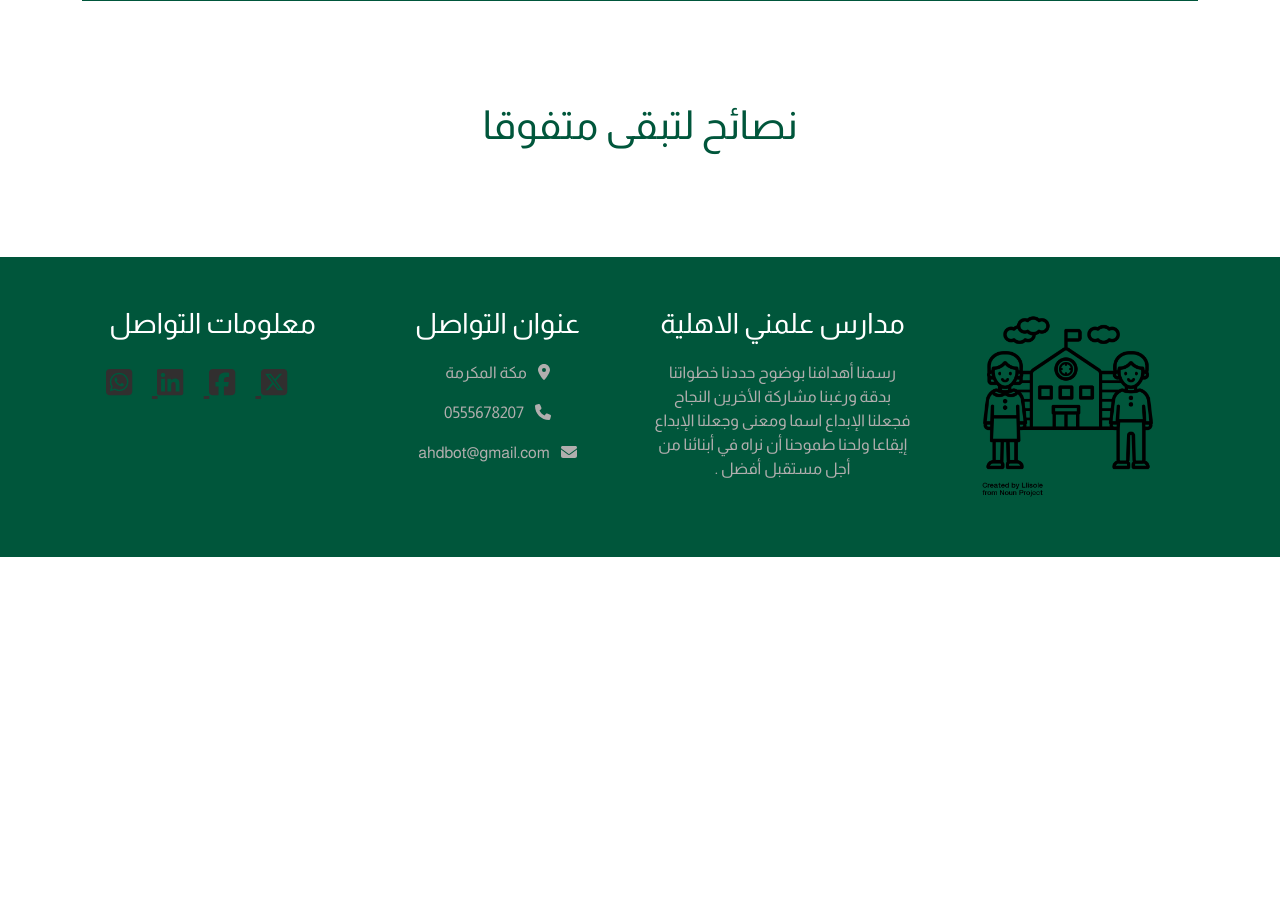
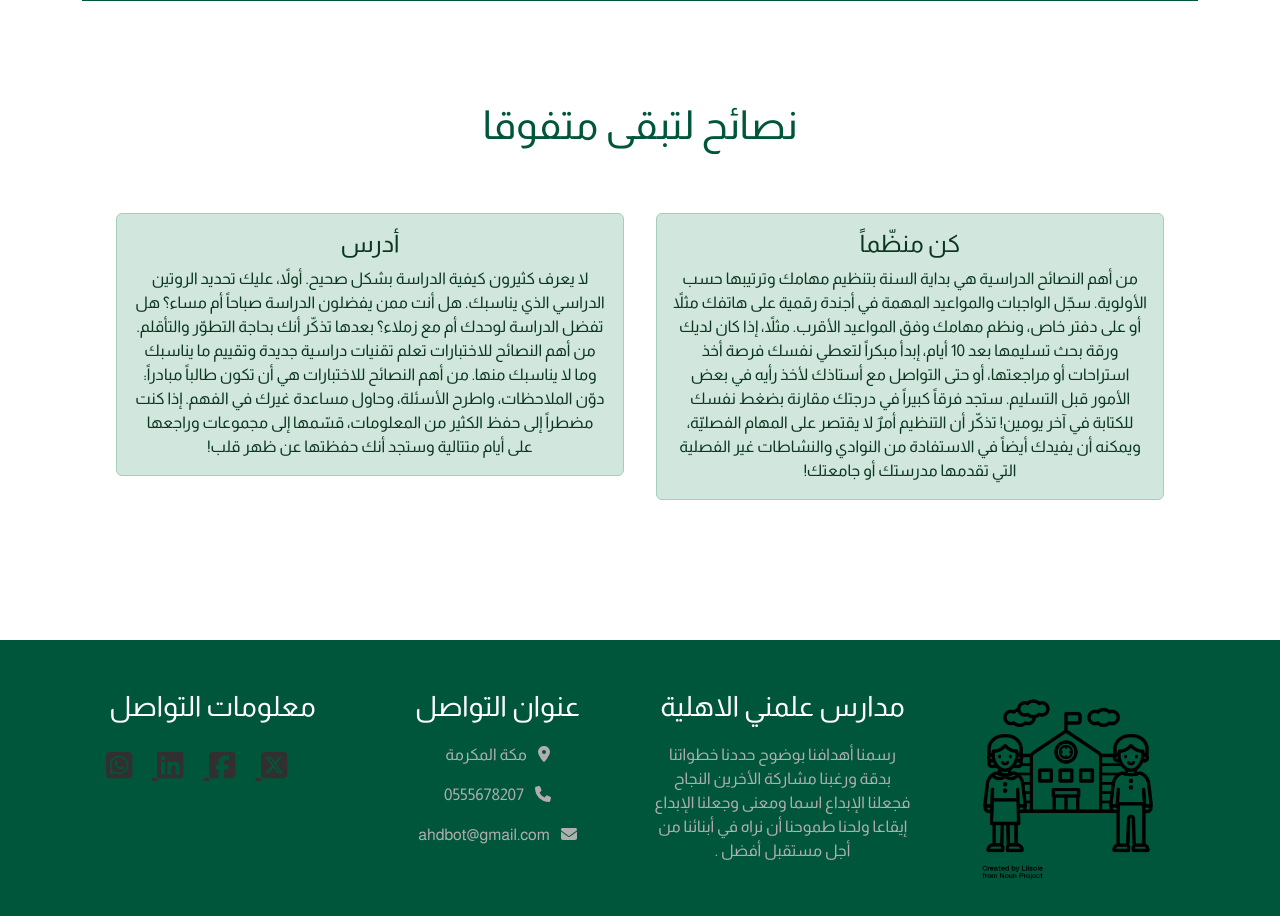
Before and after one commit to ahdbot/school, a website built with webpack: page src/student.html in a window 1280 px wide. Shown: the part 1762-2678 px from the top of the page. Before the commit the page ends 2319 px from the top, so only its background shows below. Built offline with nearby package versions, Linux system fonts and the light colour scheme.

Commit message:
tips ending

```diff
--- a/src/js/index.js
+++ b/src/js/index.js
@@ -10,6 +10,7 @@ import '../sass/style.scss'
 import '../sass/register.scss'
 
 import '../sass/login.scss'
+import '../sass/student.scss'
 
 // import "jquery/dist/jquery.js";
 
--- a/src/sass/student.scss
+++ b/src/sass/student.scss
@@ -1,2 +1,14 @@
 @import "./variables";
 @import "./mixins.scss";
+
+
+@media (max-width: 1000px) {
+  footer {
+    .studnet-mark {
+      table > td {
+        width: 200px !important;
+        height: 200px !important;
+      }
+    }
+  }
+}
--- a/src/sass/style.scss
+++ b/src/sass/style.scss
@@ -470,6 +470,8 @@ footer {
   }
 }
 
+
+
 @media (max-width: 600px) {
   .main-breadcrumb {
     display: inline;
--- a/src/student.html
+++ b/src/student.html
@@ -12,7 +12,7 @@
 
 
     <header>
-        <nav class="navbar navbar-expand-lg navbar-light bg-light">
+        <nav class="navbar navbar-expand-lg navbar-light bg-light ">
             <div class="container-fluid">
                 <a class="navbar-brand" href="index.html">
                     <img src="images/icons.png" alt="" class="navbar-brand">
@@ -26,11 +26,11 @@
                 <div class="collapse navbar-collapse " id="navbarSupportedContent">
                     <ul class="navbar-nav me-auto mb-2 mb-lg-0 ">
                         <li class="nav-item">
-                            <a class="nav-link active" aria-current="page" href="#carouselabout">الرئيسية</a>
+                            <a class="nav-link " aria-current="page" href="#carouselabout">الرئيسية</a>
                         </li>
 
                         <li class="nav-item">
-                            <a class="nav-link " aria-current="page" href="#work"> الطلاب </a>
+                            <a class="nav-link " aria-current="page" href="#work"> الطالب </a>
                         </li>
 
                         <li class="nav-item">
@@ -167,13 +167,29 @@
 
 
     <section class="tips">
-        <div class="container-fluid">
-            <h2 class="section-title">نصائح لتبقى متفوقا</h2>
+        <div class="container ">
+            <h2 class="section-title mb-5">نصائح لتبقى متفوقا</h2>
             <div class="row">
-                <div class="col-md-4">
+
+                <div class="col-lg-6 col-sm-12 p-3 mb-2">
+                    <div class="alert alert-success" role="alert">
+                        <h4 class="alert-heading"> كن منظّماً</h4>
+                        من أهم النصائح الدراسية هي بداية السنة بتنظيم مهامك وترتيبها حسب الأولوية. سجّل الواجبات
+                        والمواعيد المهمة في أجندة رقمية على هاتفك مثلاً أو على دفتر خاص، ونظم مهامك وفق المواعيد الأقرب.
+                        مثلاً، إذا كان لديك ورقة بحث تسليمها بعد 10 أيام، إبدأ مبكراً لتعطي نفسك فرصة أخذ استراحات أو
+                        مراجعتها، أو حتى التواصل مع أستاذك لأخذ رأيه في بعض الأمور قبل التسليم. ستجد فرقاً كبيراً في
+                        درجتك مقارنة بضغط نفسك للكتابة في آخر يومين!
+
+                        تذكّر أن التنظيم أمرٌ لا يقتصر على المهام الفصليّة، ويمكنه أن يفيدك أيضاً في الاستفادة من
+                        النوادي والنشاطات غير الفصلية التي تقدمها مدرستك أو جامعتك!
+                    </div>
                 </div>
-                <div class="col-md-4"></div>
-                <div class="col-md-4"></div>
+                <div class="col-lg-6 col-sm-12 p-3 mb-2">
+                    <div class="alert alert-success" role="alert">
+                        <h4 class="alert-heading"> أدرس </h4>
+                        لا يعرف كثيرون كيفية الدراسة بشكل صحيح. أولاً، عليك تحديد الروتين الدراسي الذي يناسبك. هل أنت ممن يفضلون الدراسة صباحاً أم مساء؟ هل تفضل الدراسة لوحدك أم مع زملاء؟ بعدها تذكّر أنك بحاجة التطوّر والتأقلم. من أهم النصائح للاختبارات تعلم تقنيات دراسية جديدة وتقييم ما يناسبك وما لا يناسبك منها. من أهم النصائح للاختبارات هي أن تكون طالباً مبادراً: دوّن الملاحظات، واطرح الأسئلة، وحاول مساعدة غيرك في الفهم. إذا كنت مضطراً إلى حفظ الكثير من المعلومات، قسّمها إلى مجموعات وراجعها على أيام متتالية وستجد أنك حفظتها عن ظهر قلب!
+                    </div>
+                </div>
             </div>
         </div>
     </section>
```
Also changed, not shown: src/index.html (+1 -0 lines).
